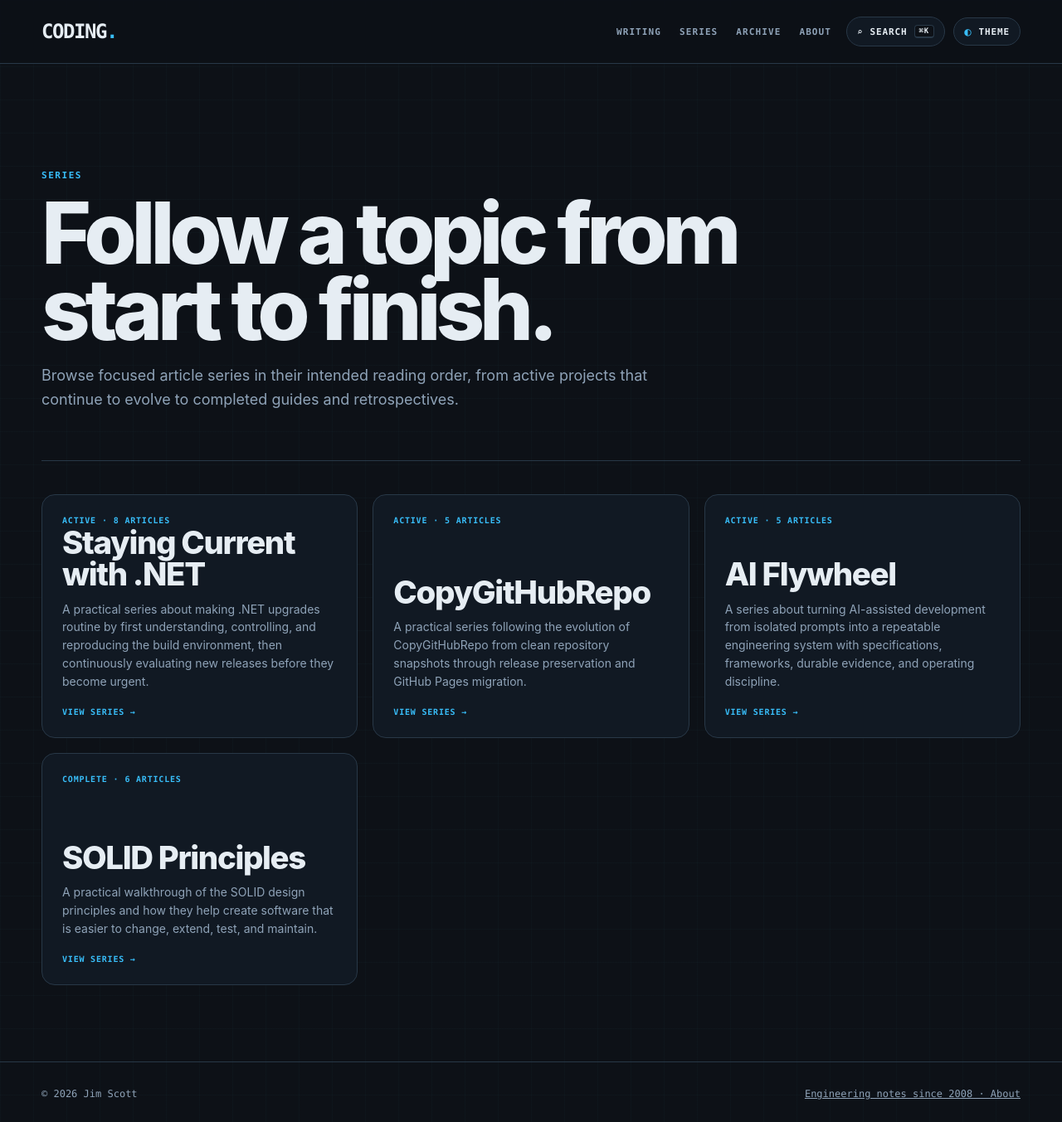
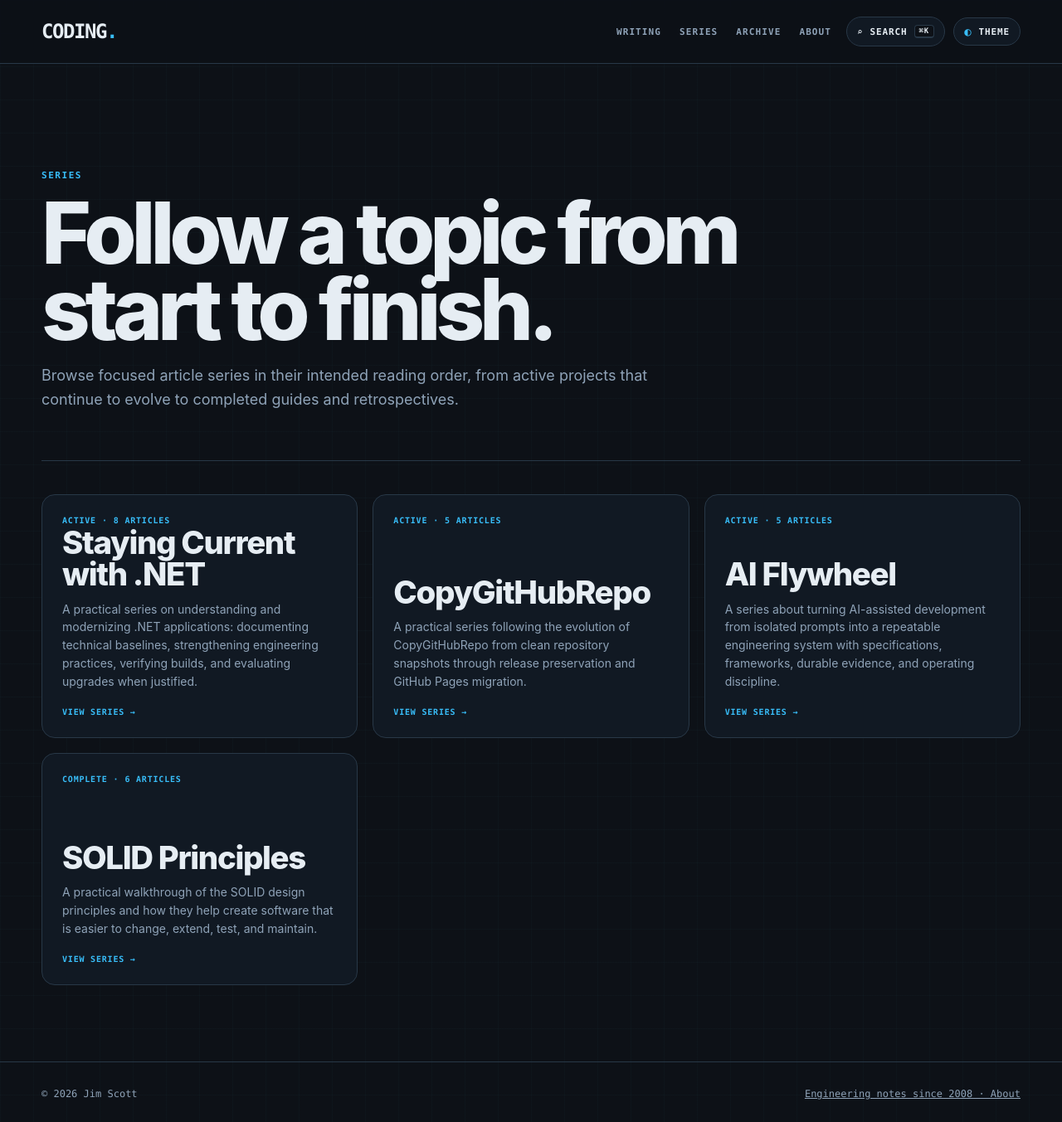
Before and after one commit to infoconex/coding-blog, a Jekyll site: the page built from series/index.html, in a window 1280 px wide and 1353 px high. Shown: the whole window at 83% size. Built offline with Jekyll 4.4.1, drawn with Linux system fonts in a browser that asks for light colours.

Commit message:
docs(series): align .NET series summary with technical discovery and modernization

```diff
--- a/_data/series.yml
+++ b/_data/series.yml
@@ -1,7 +1,7 @@
 - title: "Staying Current with .NET"
   slug: "staying-current-with-dotnet"
   status: "Active"
-  introduction: "A practical series about making .NET upgrades routine by first understanding, controlling, and reproducing the build environment, then continuously evaluating new releases before they become urgent."
+  introduction: "A practical series on understanding and modernizing .NET applications: documenting technical baselines, strengthening engineering practices, verifying builds, and evaluating upgrades when justified."
 
 - title: "CopyGitHubRepo"
   slug: "copygithubrepo"
```
